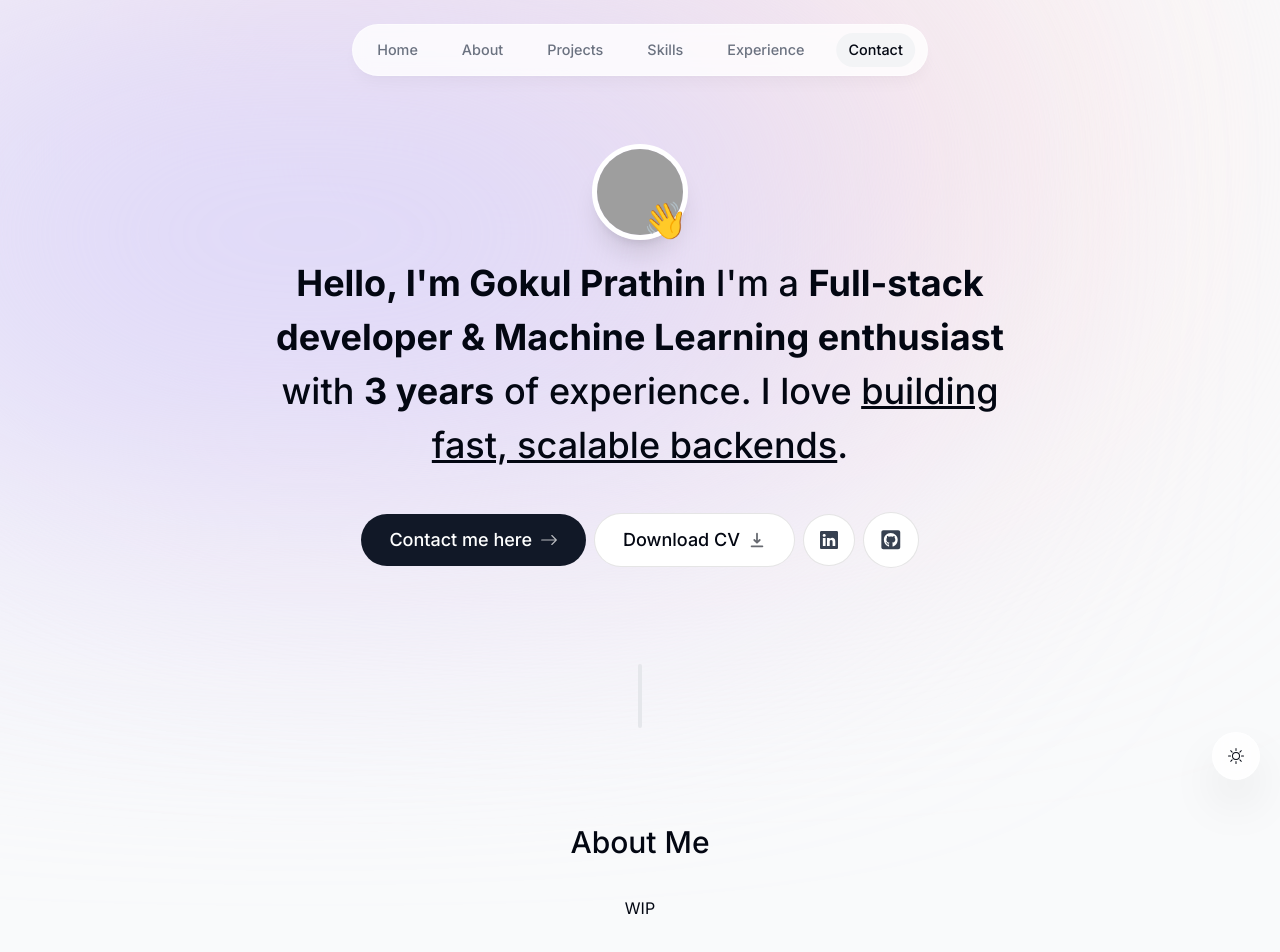
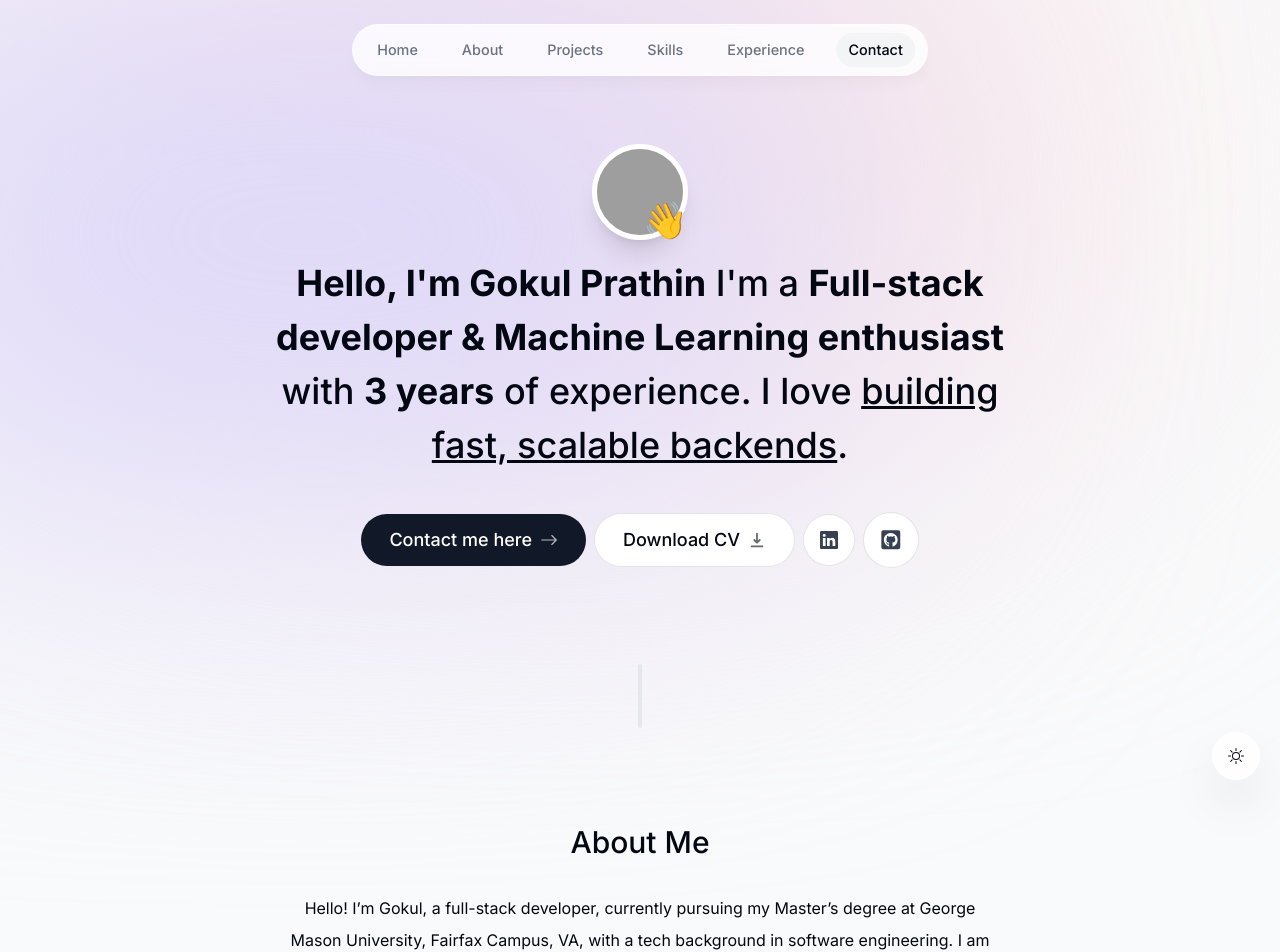
Before and after one commit to gokulprathin8/portolio-new, a Next.js app: page / in a window 1280 px wide. Shown: the top 952 px of the page. Built offline with nearby package versions, Linux system fonts and the light colour scheme; no server answers; grey boxes are pictures that could not be loaded.

Commit message:
changes to about page

```diff
--- a/components/about.tsx
+++ b/components/about.tsx
@@ -19,7 +19,7 @@ export default function About() {
     >
       <SectionHeading>About me</SectionHeading>
       <p className="mb-3">
-        WIP
+        Hello! I’m Gokul, a full-stack developer, currently pursuing my Master’s degree at George Mason University, Fairfax Campus, VA, with a tech background in software engineering. I am enthusiastic about developing scalable software solutions and exploring the latest in technology trends. 🚀
       </p>
     </motion.section>
   );
```
